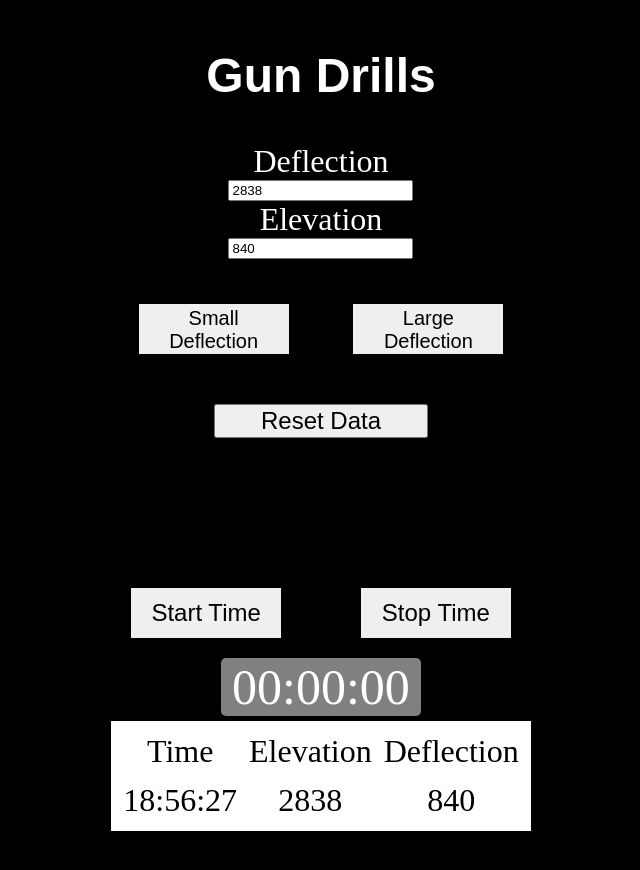
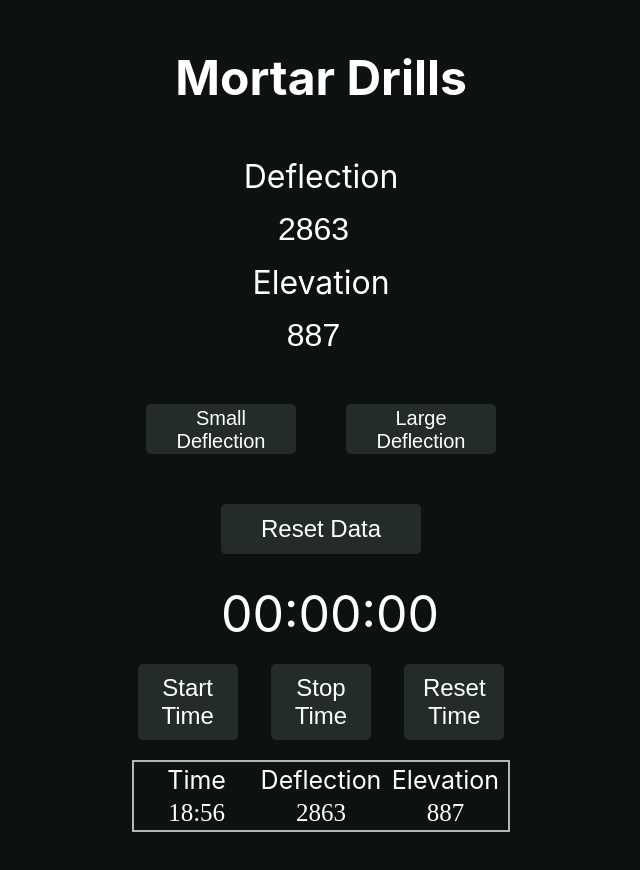
Before and after one commit to hreyes16/Gun-Drill-App, a plain HTML site: page mortar-js-app/index.html in a window 1280 px wide. Both pictures are taken after a click on the button "Small Deflection". Shown: the whole page, without its empty margins (319-959 px from the left). Before the commit the page ends 844 px from the top, so only its background shows below. Drawn offline with Linux system fonts and the light colour scheme.

Commit message:
Add files via upload

```diff
--- a/mortar-js-app/app.js
+++ b/mortar-js-app/app.js
@@ -4,23 +4,29 @@ let handleSmallDataBtn = document.getElementById('generate-small-data');
 let handleLargeDataBtn = document.getElementById('generate-large-data');
 let resetData = document.getElementById('reset-btn');
 let decrement = false;
+
+
+
+
 function checkDataLimits(size) {
 
-    if (defaultDeflection.value > 3200 && defaultElevation.value > 1100)
+
+    if (defaultDeflection.value > 3200 && defaultElevation.value > 1300)
         decrement = true;
 
     if (defaultDeflection.value < 2800 && defaultElevation.value < 800)
         decrement = false;
 
 
+
     if (!decrement) {
         switch (size) {
             case "large": {
-                defaultDeflection.value = (++defaultDeflection.value) + 400
-                defaultElevation.value = (++defaultElevation.value) + 400;
+                defaultDeflection.value = (++defaultDeflection.value) + (randomLargeDeflection());
+                defaultElevation.value = (++defaultElevation.value) + (randomLargeElevation());
             }
             case "small": {
-                defaultDeflection.value = (++defaultDeflection.value) + (randomSmallDef());
+                defaultDeflection.value = (++defaultDeflection.value) + (randomSmallDeflection());
                 defaultElevation.value = (++defaultElevation.value) + (randomSmallElevation());
             }
 
@@ -29,12 +35,12 @@ function checkDataLimits(size) {
     else if (decrement) {
         switch (size) {
             case "large": {
-                defaultDeflection.value = (++defaultDeflection.value) - 400
-                defaultElevation.value = (++defaultElevation.value) - 400;
+                defaultDeflection.value = (++defaultDeflection.value) - randomLargeDeflection();
+                defaultElevation.value = (++defaultElevation.value) - randomLargeElevation();
             }
             case "small": {
-                defaultDeflection.value = (--defaultDeflection.value) - (randomSmallDef());
-                defaultElevation.value = (--defaultElevation.value) - (randomSmallElevation());
+               defaultDeflection.value = (++defaultDeflection.value) - randomSmallDeflection();
+                defaultElevation.value = (++defaultElevation.value) - randomSmallElevation();
             }
 
         }
@@ -52,7 +58,7 @@ function populateTable() {
     //01
     let date = new Date();
 
-    const actualTime = `${date.getHours()}:${String(date.getMinutes()).padStart(2, 0)}:${String(date.getSeconds()).padStart(2, 0)}`
+    const actualTime = `${date.getHours()}:${String(date.getMinutes()).padStart(2, 0)}`
     const currDeflection = defaultDeflection.value;
     const currElevation = defaultElevation.value;
     console.log(actualTime, currDeflection, currElevation)
@@ -84,15 +90,27 @@ TODO
 */
 
 
-function randomSmallDef(min, max) {
-    min = Math.ceil(20);
-    max = Math.ceil(40)
+function randomSmallDeflection(min, max) {
+    min = Math.ceil(50);
+    max = Math.ceil(75)
     return parseInt(Math.random() * (max - min) + min);
 }
 
 function randomSmallElevation(min, max) {
     min = Math.ceil(35);
-    max = Math.ceil(40);
+    max = Math.ceil(90);
+    return parseInt(Math.random() * (max - min) + min);
+}
+
+function randomLargeDeflection(min, max){
+    min = Math.ceil(100);
+    max = Math.ceil(200);
+    return parseInt(Math.random() * (max - min) + min);
+}
+
+function randomLargeElevation(min, max){
+    min = Math.ceil(100);
+    max = Math.ceil(200);
     return parseInt(Math.random() * (max - min) + min);
 }
 
--- a/mortar-js-app/index.html
+++ b/mortar-js-app/index.html
@@ -12,45 +12,48 @@
     <body>
         <div id="app-container">
 
-            <h2>Gun Drills</h2>
+            <h2>Mortar Drills</h2>
 
             <div class="watch"></div>
 
             <div class="data-output">
                 <label for="">Deflection</label>
                 <input type="number" readonly id="deflection-input" value="2800">
+
                 <label for="">Elevation</label>
-                <input type="number(" readonly id="elevation-input" value="800">
+                <input type="number" readonly id="elevation-input" value= "0800" onchange="leadingZeros()">
             </div>
 
             <div class="Generate-Btns">
-
                 <button id="generate-small-data">Small Deflection</button>
-
-
                 <button id="generate-large-data">Large Deflection</button>
             </div>
 
+            <button id="reset-btn">Reset Data</button>
 
-            <button id="reset-btn">Reset Data</button>
+            <div class="timer" class='timerData'>
+                00:00:00
+            </div>
+
             <div class="timer-btns">
                 <button id="start-time">Start Time</button>
                 <button id="stop-time">Stop Time</button>
-            </div>
-            <div class="timer" id='timerData'>
-                00:00:00
+                <button id="restart-time">Reset Time</button>
             </div>
 
-            <div>
-                <table id='table'>
+
+            <div class="table-container">
+                <tbody>
+                <table id="table">
                     <tr>
-                        <td>Time</td>
-                        <td>Elevation</td>
-                        <td>Deflection</td>
+                        <td class="column-title">Time</td>
+                        <td class="column-title">Deflection</td>
+                        <td class="column-title">Elevation</td>
 
                     </tr>
                 </table>
             </div>
+        </tbody>
         </div>
 
         <script src="app.js"></script>
--- a/mortar-js-app/style.css
+++ b/mortar-js-app/style.css
@@ -2,25 +2,20 @@ body{
     display: flex;
     justify-content: center;
     align-items: center;
-    background-color: rgb(0, 0, 0);
+    background-color: rgb(14,17,17);
 }
 
-#table{
-    background-color: white;
-    margin:5px;
-    padding:5px;
-    max-width:90vw;
+#app-container{
+    display: grid;
+    grid-template-columns: 1fr;
+    font-size: 2rem;
 }
 
-td{
-    padding:5px;
-    margin:0;
-    text-align: center;
-}
+
 h2{
     text-align: center;
     color: white;
-    font-family: Arial, Helvetica, sans-serif;
+    font-family: 'Inter', sans-serif;
 }
 
 .timer{
@@ -30,29 +25,47 @@ h2{
     border-radius: 5px;
     font-size: 50px;
     color: white;
-    background-color: gray;
+    font-family: 'Inter', sans-serif;
+    padding-top: 30px;
+    padding-bottom: 20px;
+}
+
+.timer-btns{
+   display: flex;
+   padding-bottom: 20px;
+}
+
+#start-time, #stop-time, #restart-time{
+    width: 100px;
+    color: white;
+    padding: 10px;
+    font-weight: 400;
+    border: none;
+    background-color: rgb(35,43,43);
 }
 
 
-.timer-btns{
-display: flex;
-justify-content: center;
-gap: 30px;
-padding-top: 150px;
-padding-bottom: 20px;
+#start-time:hover, #stop-time:hover, #restart-time:hover{
+   background-color: white;
+   color: black;
+   transition: 0.2s;
 }
 
-#start-time, #stop-time{
+ #reset-btn{
     height: 50px;
-    width: 150px;
+    width: 200px;
     border-color: transparent;
+    color: white;
+    font-weight: 400;
 }
 
-#app-container{
-    display: grid;
-    grid-template-columns: 1fr;
-    font-size: 2rem;
+#reset-btn:hover{
+    background-color: white;
+    color: black;
+    transition: 0.2s;
 }
+
+
 
 .data-output{
 display: grid;
@@ -62,6 +75,8 @@ padding-bottom: 25px;
 .data-output label{
 color: white;
 text-align: center;
+font-family: 'Inter', sans-serif;
+padding: 10px;
 }
 
 .Generate-Btns{
@@ -71,17 +86,23 @@ padding-bottom: 50px;
 }
 
 
+
 button{
     width: 50%;
     margin: 0 auto;
     font-size: 1.5rem;
+    background-color: rgb(35,43,43);
+    border-radius: 5px;
 }
 
-input[type=text]{
+input[type=number]{
     text-align: center;
     padding: 5px;
     width: 150px;
     font-size: 2rem;
+    background-color: transparent;
+    border: none;
+    color: white;
 }
 
 #generate-small-data, #generate-large-data{
@@ -89,16 +110,40 @@ input[type=text]{
   height: 50px;
   width: 150px;
   border-color: transparent;
+  background-color: rgb(35,43,43);
+  border-radius: 5px;
+  color: white;
+  font-weight: 400;
 }
+
+#generate-small-data:hover, #generate-large-data:hover{
+    background-color: white;
+    color: black;
+    transition: 0.2s;
+}
+
 
 #deflection-input, #elevation-input{
     margin: 0 auto;
 }
 
-.app-buttons{
-    display: flex;
-    justify-content: center;
-    align-items: center;
-    padding-top: 20px;
-    background-color: rgb(81, 81, 81);
+.table-container{
+    width: 400px;
+    height: 300px;
+    overflow-y: auto;
 }
+
+table{
+    color: white;
+    font-size: 25px;
+    text-align: center;
+    margin-left: auto;
+    margin-right: auto;
+    background-color: transparent;
+    border: 2px solid rgb(181, 181, 181);
+}
+
+.column-title{
+   font-family: 'Inter', sans-serif;
+    width: 120px;
+}
--- a/mortar-js-app/timer.js
+++ b/mortar-js-app/timer.js
@@ -1,12 +1,14 @@
 const timer_element = document.querySelector('.timer');
 const startBtn = document.getElementById("start-time");
 const stopBtn = document.getElementById("stop-time");
+const restartBtn = document.getElementById('restart-time');
 
 let seconds = 0;
 let interval = null;
 
 startBtn.addEventListener('click', startTime);
 stopBtn.addEventListener('click', stopTime);
+restartBtn.addEventListener('click', resetTime);
 
     function timer(){
     seconds++;
@@ -29,6 +31,11 @@ function startTime(){
     interval = setInterval(timer, 1000);
 }
 
+function resetTime(){
+stopTime();
+seconds = 0;
+timer_element.innerText = '00:00:00';
+}
 function stopTime(){
     clearInterval(interval);
     interval = null;
```
